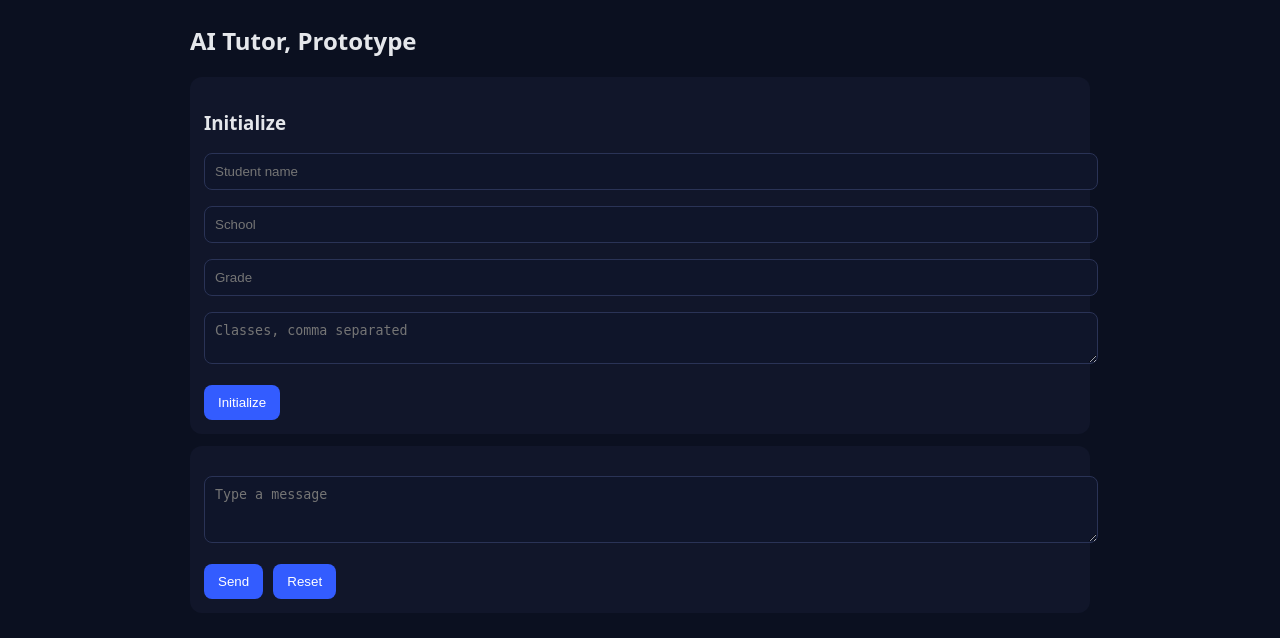
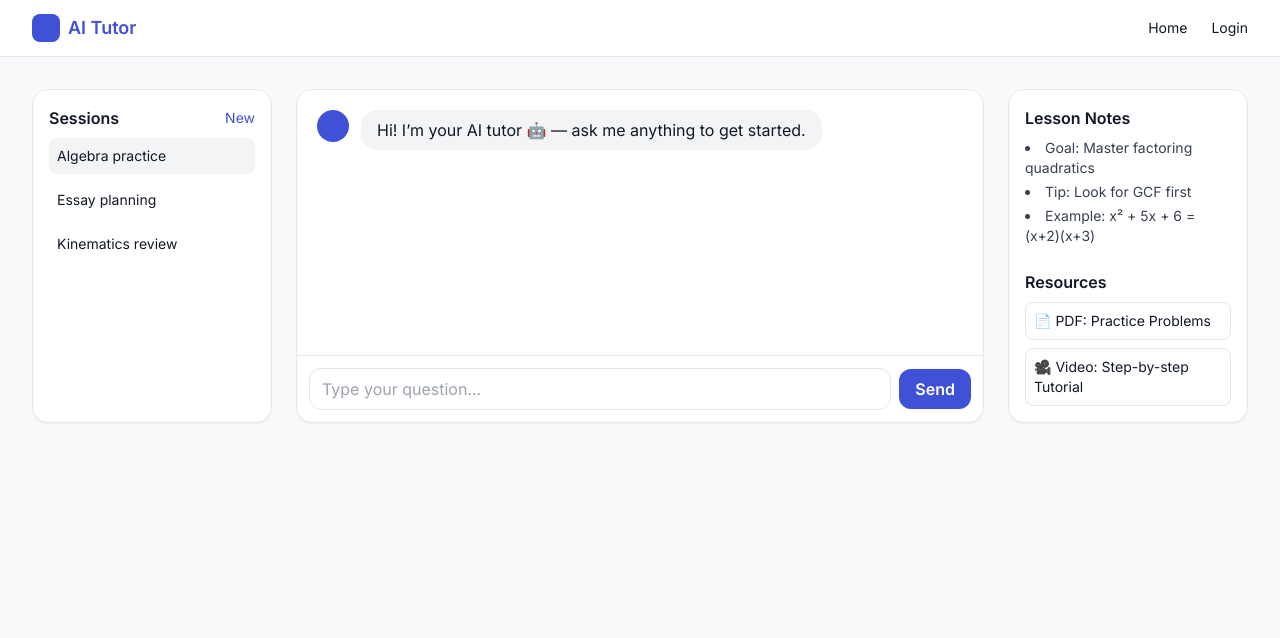
Before and after one commit to Zelefant/CPTS421-AI-Tutor, a Django app: page /tutor/chat/ in a window 1280 px wide. Shown: the top 638 px of the page. Run offline with Django 5.2, Linux system fonts and the light colour scheme; some libraries are stand-ins or nearby versions.

Commit message:
Refactor chat page and templates for improved structure and styling; add requirements file

```diff
--- a/llmsite/llmsite/urls.py
+++ b/llmsite/llmsite/urls.py
@@ -20,4 +20,5 @@ from django.urls import include, path
 urlpatterns = [
     path("tutor/", include("tutor.urls")),
     path('admin/', admin.site.urls),
+    path('', include('tutor.urls')),
 ]
--- a/llmsite/tutor/templates/base.html
+++ b/llmsite/tutor/templates/base.html
@@ -1,38 +1,48 @@
-<!doctype html>
+<!DOCTYPE html>
 <html lang="en">
 <head>
-  <meta charset="utf-8">
+  <meta charset="UTF-8">
+  <meta name="viewport" content="width=device-width, initial-scale=1.0">
   <title>{% block title %}AI Tutor{% endblock %}</title>
-  <meta name="viewport" content="width=device-width, initial-scale=1">
 
+  <!-- Tailwind CSS via CDN (for prototype) -->
+  <script src="https://cdn.tailwindcss.com"></script>
+  <script>
+    tailwind.config = {
+      theme: {
+        extend: {
+          colors: {
+            brand: { 500: '#5b6df2', 600: '#3f51d7', 700: '#2f3dad' }
+          }
+        }
+      }
+    }
+  </script>
+
+  <link href="https://fonts.googleapis.com/css2?family=Inter:wght@400;600;700&display=swap" rel="stylesheet">
   <style>
-    :root { --bg:#0b1020; --panel:#11162a; --ink:#e5e7eb; --muted:#9ca3af; }
-    html, body { margin:0; padding:0; background:var(--bg); color:var(--ink); font-family: system-ui, -apple-system, Segoe UI, Roboto, Helvetica, Arial, sans-serif; }
-    .shell { max-width: 980px; margin: 24px auto; padding: 0 12px; }
-    .nav { display:flex; gap:10px; margin-bottom: 14px; align-items:center; }
-    .nav a { color: var(--ink); text-decoration: none; padding: 6px 10px; border-radius: 8px; background: var(--panel); }
-    .card { background: var(--panel); border-radius: 12px; padding: 14px; }
-    .row { margin-bottom: 12px; }
-    textarea, input[type="text"] { width: 100%; background: #0f152a; color: var(--ink); border: 1px solid #2a3356; border-radius: 8px; padding: 10px; }
-    button { background: #335cff; color:#fff; border: none; padding: 10px 14px; border-radius: 8px; cursor: pointer; }
-    button:disabled { opacity: .6; cursor: not-allowed; }
-    .msg { padding: 10px 12px; border-radius: 10px; margin: 8px 0; white-space: pre-wrap; }
-    .msg.user { background: #1f2937; color: #fff; }
-    .msg.model { background: #0f152a; border: 1px solid #2a3356; }
-    .muted { color: var(--muted); }
-    .errors { background: #3b0e14; border: 1px solid #a22; padding: 10px; border-radius: 8px; margin-bottom: 12px; }
+    body { font-family: 'Inter', system-ui, sans-serif; }
   </style>
+</head>
+<body class="bg-gray-50 text-gray-900">
+  <!-- Navbar -->
+  <nav class="bg-white border-b border-gray-200">
+    <div class="max-w-7xl mx-auto px-4 sm:px-6 lg:px-8 h-14 flex items-center justify-between">
+      <a href="/" class="flex items-center gap-2 font-semibold text-brand-600 text-lg">
+        <div class="h-7 w-7 bg-brand-600 rounded-lg"></div>
+        AI Tutor
+      </a>
+      <div class="flex items-center gap-6 text-sm">
+        <a href="/" class="hover:text-brand-700">Home</a>
+        <a href="/login/" class="hover:text-brand-700">Login</a>
+      </div>
+    </div>
+  </nav>
 
-  {% block head %}{% endblock %}
-</head>
-<body>
-<div class="shell">
-  <div class="nav">
-    <a href="{% url 'init' %}">Initialize</a>
-    <a href="{% url 'chat' %}">Chat</a>
-  </div>
+  <main class="max-w-7xl mx-auto px-4 sm:px-6 lg:px-8 py-8">
+    {% block content %}{% endblock %}
+  </main>
 
-  {% block content %}{% endblock %}
-</div>
+  {% block scripts %}{% endblock %}
 </body>
 </html>
--- a/llmsite/tutor/templates/chat.html
+++ b/llmsite/tutor/templates/chat.html
@@ -1,28 +1,120 @@
-{% extends "tutor/base.html" %}
-{% block title %}AI Tutor Chat{% endblock %}
+{% extends "base.html" %}
+{% block title %}Chat · AI Tutor{% endblock %}
+{% block content %}
+<div class="grid lg:grid-cols-[240px_minmax(0,1fr)_240px] gap-6">
 
-{% block content %}
-  <h2 class="row">AI Tutor</h2>
+  <!-- Left Sidebar (Sessions) -->
+  <aside class="bg-white rounded-2xl border shadow-sm p-4">
+    <div class="flex items-center justify-between mb-2">
+      <h3 class="font-semibold">Sessions</h3>
+      <button id="newSession" class="text-sm text-brand-600 hover:underline">New</button>
+    </div>
+    <ul id="sessionList" class="space-y-2 text-sm">
+      <li class="p-2 rounded-lg bg-gray-100">Algebra practice</li>
+      <li class="p-2 rounded-lg hover:bg-gray-50">Essay planning</li>
+      <li class="p-2 rounded-lg hover:bg-gray-50">Kinematics review</li>
+    </ul>
+  </aside>
 
-  <div class="card">
-    {% if messages|length == 0 %}
-      <p class="muted">No messages yet. Start by sending a prompt below.</p>
-    {% else %}
-      {% for m in messages %}
-        <div class="msg {% if m.role == 'user' %}user{% else %}model{% endif %}">
-          <div class="muted"><strong>{{ m.role|title }}</strong></div>
-          <div>{{ m.content }}</div>
+  <!-- Main Chat Window -->
+  <section class="bg-white rounded-2xl border shadow-sm flex flex-col">
+    <div id="chatLog" class="flex-1 overflow-y-auto p-5 space-y-4">
+      <div class="flex gap-3">
+        <div class="h-8 w-8 rounded-full bg-brand-600 shrink-0"></div>
+        <div class="bg-gray-100 rounded-2xl px-4 py-2">
+          Hi! I’m your AI tutor 🤖 — ask me anything to get started.
         </div>
-      {% endfor %}
-    {% endif %}
-  </div>
+      </div>
+    </div>
 
-  <div class="card" style="margin-top:12px">
-    <form method="post">
-      {% csrf_token %}
-      {{ form.non_field_errors }}
-      <div class="row">{{ form.message }}</div>
-      <button type="submit">Send</button>
-    </form>
-  </div>
+    <!-- Message Input -->
+    <div class="border-t p-3">
+      <form id="chatForm" class="flex items-center gap-2">
+        <input id="chatInput" class="flex-1 rounded-xl border px-3 py-2 focus:ring-2 focus:ring-brand-500" placeholder="Type your question...">
+        <button class="rounded-xl bg-brand-600 text-white px-4 py-2 font-semibold hover:bg-brand-700 transition">Send</button>
+      </form>
+    </div>
+  </section>
+
+  <!-- Right Sidebar (Notes / Resources) -->
+  <aside class="bg-white rounded-2xl border shadow-sm p-4">
+    <h3 class="font-semibold">Lesson Notes</h3>
+    <ul class="list-disc list-inside text-sm text-gray-700 mt-2 space-y-1">
+      <li>Goal: Master factoring quadratics</li>
+      <li>Tip: Look for GCF first</li>
+      <li>Example: x² + 5x + 6 = (x+2)(x+3)</li>
+    </ul>
+
+    <h3 class="font-semibold mt-6">Resources</h3>
+    <div class="mt-2 space-y-2 text-sm">
+      <a class="block rounded-lg border p-2 hover:bg-gray-50" href="#">📄 PDF: Practice Problems</a>
+      <a class="block rounded-lg border p-2 hover:bg-gray-50" href="#">🎥 Video: Step-by-step Tutorial</a>
+    </div>
+  </aside>
+</div>
 {% endblock %}
+
+{% block scripts %}
+<script>
+  const chatForm = document.getElementById("chatForm");
+  const chatInput = document.getElementById("chatInput");
+  const chatLog = document.getElementById("chatLog");
+
+  chatForm.addEventListener("submit", async (e) => {
+    e.preventDefault();
+    const text = chatInput.value.trim();
+    if (!text) return;
+
+    appendMessage("user", text);
+    chatInput.value = "";
+
+    try {
+      const res = await fetch("{% url 'api_chat' %}", {
+        method: "POST",
+        headers: { "Content-Type": "application/json" },
+        credentials: "same-origin",
+        body: JSON.stringify({ message: text })
+      });
+      if (!res.ok) throw new Error(await res.text());
+      const data = await res.json();
+      appendMessage("model", data.model_text || "(no text)");
+    } catch (err) {
+      appendMessage("model", "Error: " + err.message);
+    }
+  });
+
+  function appendMessage(role, text) {
+    const div = document.createElement("div");
+    div.className = role === "user" ? "flex gap-3 justify-end" : "flex gap-3";
+    div.innerHTML = role === "user"
+      ? `<div class='bg-brand-600 text-white rounded-2xl px-4 py-2 max-w-[75%]'>${text}</div>`
+      : `<div class='h-8 w-8 rounded-full bg-brand-600 shrink-0'></div>
+         <div class='bg-gray-100 rounded-2xl px-4 py-2 max-w-[75%]'>${text}</div>`;
+    chatLog.appendChild(div);
+    chatLog.scrollTop = chatLog.scrollHeight;
+  }
+
+    // Initialization flow: create a session and initialize the model
+    document.getElementById("newSession").addEventListener("click", async () => {
+      // Prompt for minimal student info (replace with a proper UI if desired)
+      const name = prompt("Student name:") || "";
+      const school = prompt("School:") || "";
+      const grade = prompt("Grade:") || "";
+      const classes = prompt("Classes (comma separated):") || "";
+
+      try {
+        const res = await fetch("{% url 'api_init' %}", {
+          method: "POST",
+          headers: { "Content-Type": "application/json" },
+          credentials: "same-origin",
+          body: JSON.stringify({ studentName: name, studentSchool: school, studentGrade: grade, studentClasses: classes })
+        });
+        if (!res.ok) throw new Error(await res.text());
+        const data = await res.json();
+        appendMessage("model", data.model_text || "(no text)");
+      } catch (err) {
+        appendMessage("model", "Init error: " + err.message);
+      }
+    });
+</script>
+{% endblock %}
--- a/llmsite/tutor/urls.py
+++ b/llmsite/tutor/urls.py
@@ -1,7 +1,7 @@
 from django.urls import path
 from .views import chat_page, api_init, api_chat, api_reset
 
-from . import views
+from .views import chat_page, api_init, api_chat, api_reset
 
 urlpatterns = [
     path("", chat_page, name="chat_page"),
--- a/llmsite/tutor/views.py
+++ b/llmsite/tutor/views.py
@@ -14,7 +14,7 @@ def _session_id(request):
     return request.session.session_key
 
 def chat_page(request):
-    return render(request, "chat_api.html")
+    return render(request, "chat.html")
 
 @csrf_exempt
 @require_http_methods(["POST"])
```
Also changed, not shown: requirements.txt (added, +7 -0 lines).
